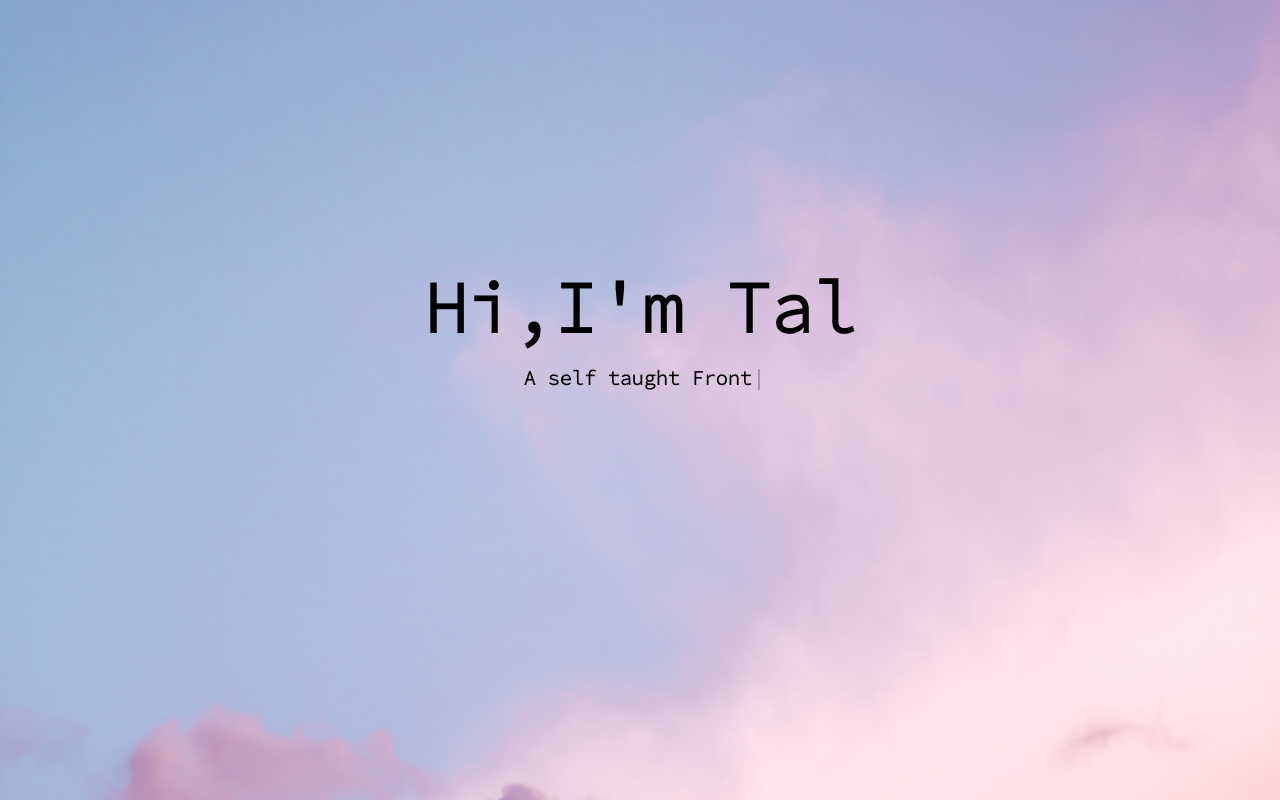
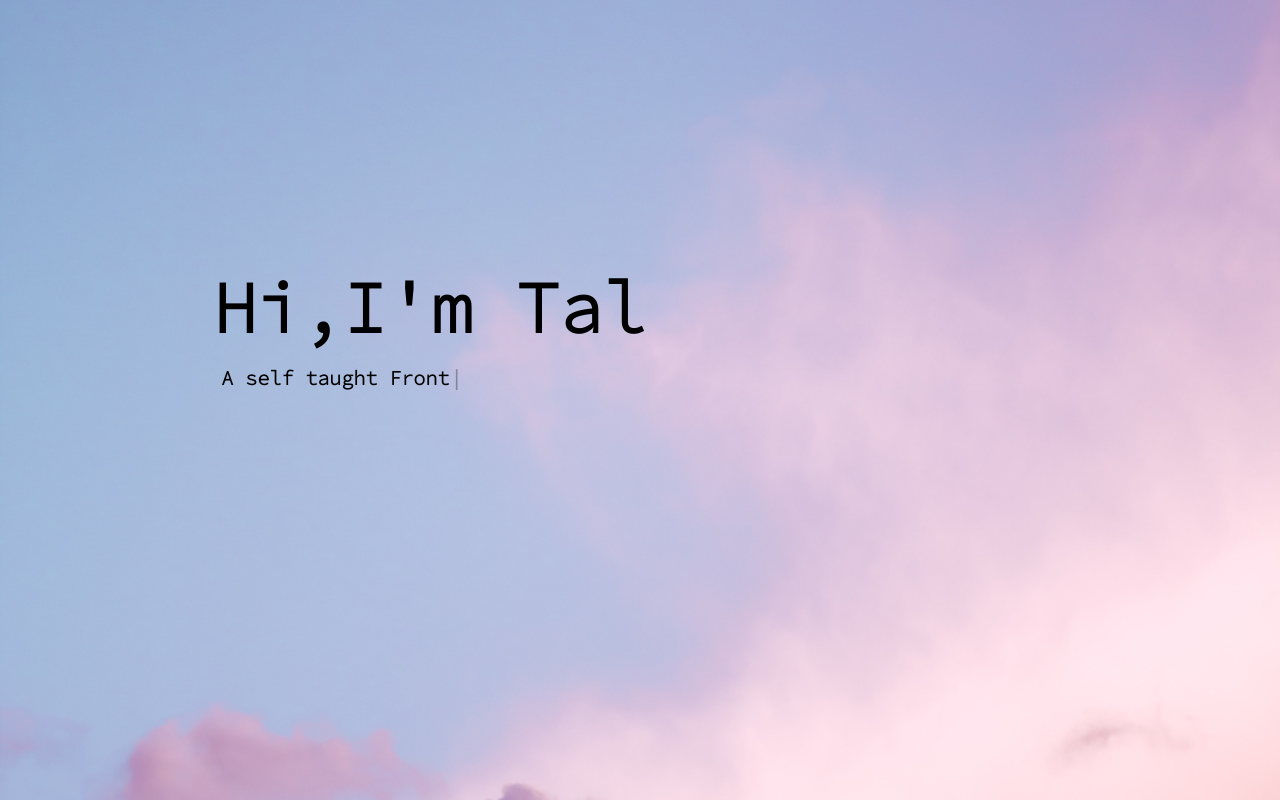
Before and after one commit to talivneh/portfolio-tal-livneh, a React (Create React App) app: page / in a window 1280 px wide. Shown: the top 800 px of the page. Built offline with nearby package versions, Linux system fonts and the light colour scheme.

Commit message:
typing fix

```diff
--- a/src/components/Top.js
+++ b/src/components/Top.js
@@ -35,8 +35,8 @@ export default function Top() {
             />
           )}
           <div
-            className={`text-misty fixed h-64 w-full flex flex-col items-center ${
-              windowSize > 1340 && "mt-24"
+            className={`text-misty fixed h-64 flex flex-col  ${
+              windowSize > 1340 ? "w-2/5 mt-20 ml-14" : "w-4/6"
             }`}
           >
             <Typing />
```
